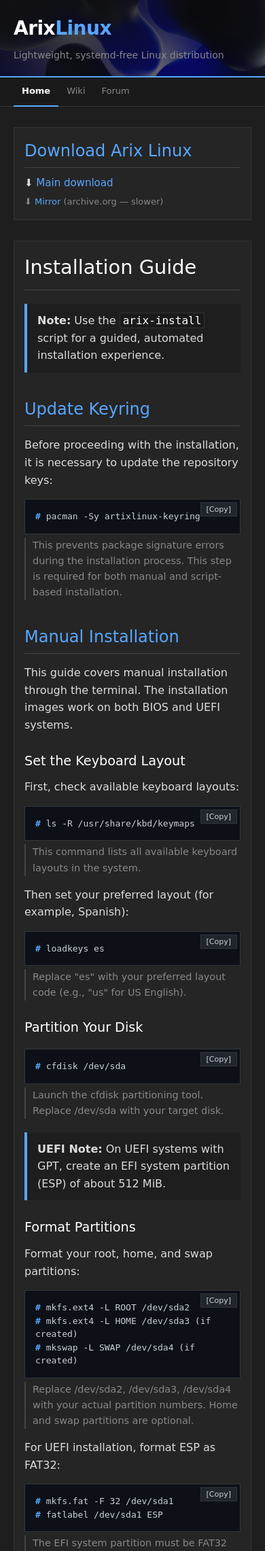
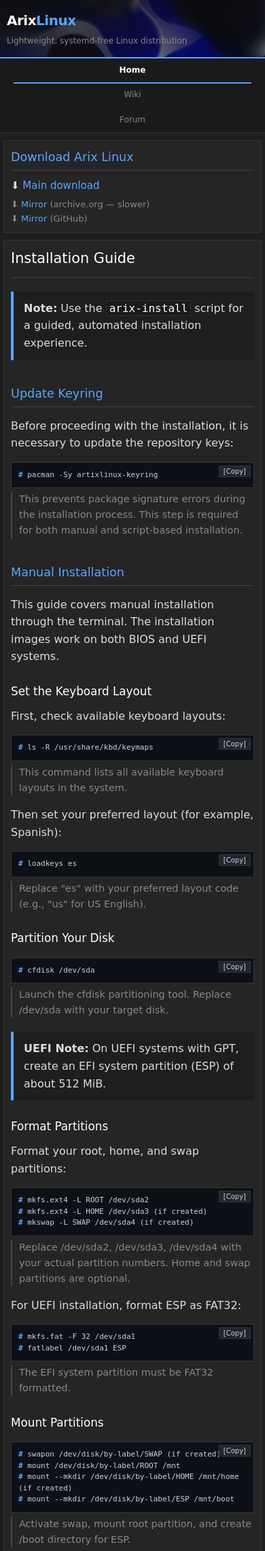
Before and after one commit to agichev/arixlinuxwebsite, a PHP site: page / in a window 390 px wide. Shown: the top 2282 px of the page at 68% size. Run offline with PHP 8.4, Linux system fonts and the light colour scheme; data comes from the database, SQL or seed files in the repository.

Commit message:
Added new mirror and corrected mobile optimization

```diff
--- a/css/style.css
+++ b/css/style.css
@@ -871,10 +871,46 @@
     color: #fff;
 }
 
-@media (max-width: 600px) {
+@media (max-width: 700px) {
+    .container { margin: 15px auto; padding: 0 10px; }
     .content { padding: 15px; }
-    .tab { padding: 5px 10px; font-size: 12px; }
-    h1 { font-size: 1.8em; }
-    .main-nav a { padding: 10px 12px; font-size: 13px; }
+    h1 { font-size: 1.5em; }
+    h2 { font-size: 1.2em; }
+    h3 { font-size: 1.05em; }
+    .tab { padding: 8px 10px; font-size: 12px; }
+    .main-nav .nav-inner { flex-wrap: wrap; }
+    .main-nav a { padding: 10px 12px; font-size: 13px; flex: 1 1 auto; text-align: center; }
     .forum-post-list th, .forum-post-list td { padding: 8px 10px; }
+    .forum-post-list { display: block; overflow-x: auto; }
+    .forum-board a { padding: 12px 14px; }
+    .forum-post-header { flex-direction: column; align-items: flex-start; }
+    .forum-post-body { padding: 12px; }
+    .credits { padding: 12px; }
+    .command-block { font-size: 12px; padding: 12px; }
+    pre { font-size: 12px; padding: 12px; }
+    .copy-btn { padding: 2px 6px; font-size: 10px; }
+    .header-content { padding: 0 10px; }
+    .logo { font-size: 22px; }
+    .tagline { font-size: 12px; }
+    .wiki-list a { padding: 10px 12px; }
+    .pagination a, .pagination span { padding: 5px 8px; font-size: 12px; }
+    .forum-reply-form { padding: 12px; }
+    .forum-newpost-form textarea { min-height: 150px; }
 }
+
+@media (max-width: 400px) {
+    .container { margin: 10px auto; padding: 0 5px; }
+    .content { padding: 10px; }
+    h1 { font-size: 1.3em; }
+    h2 { font-size: 1.1em; }
+    .main-nav .nav-inner { flex-direction: column; }
+    .main-nav a { padding: 8px 10px; font-size: 12px; }
+    .tab { padding: 6px 8px; font-size: 11px; margin-right: 2px; }
+    .tab-panels { padding: 10px; }
+    .command-block { font-size: 11px; padding: 10px; }
+    pre { font-size: 11px; padding: 10px; }
+    .logo { font-size: 20px; }
+    header { padding: 14px 0; }
+    .forum-post-body { font-size: 13px; }
+    .forum-board a { padding: 10px 12px; }
+}
--- a/pages/home.php
+++ b/pages/home.php
@@ -3,6 +3,7 @@
         <h2 style="margin-top:0;margin-bottom:10px;">Download Arix Linux</h2>
         <p style="font-size:15px;margin:0 0 6px 0;">&#11015; <a href="https://huggingface.co/datasets/agichevsky/arix/resolve/main/arix-20260129.iso" target="_blank" rel="noopener">Main download</a></p>
         <p style="font-size:13px;color:#888;margin:0;">&#11015; <a href="https://archive.org/download/arixiso/arix-20260129.iso" target="_blank" rel="noopener">Mirror</a> (archive.org — slower)</p>
+        <p style="font-size:13px;color:#888;margin:0;">&#11015; <a href="https://github.com/agichev/arixlinuxwebsite/releases/download/Arix/arix-20260129.iso" target="_blank" rel="noopener">Mirror</a> (GitHub)</p>
     </div>
 </div>
 
```
Also changed, not shown: index.html (+25 -3 lines).
